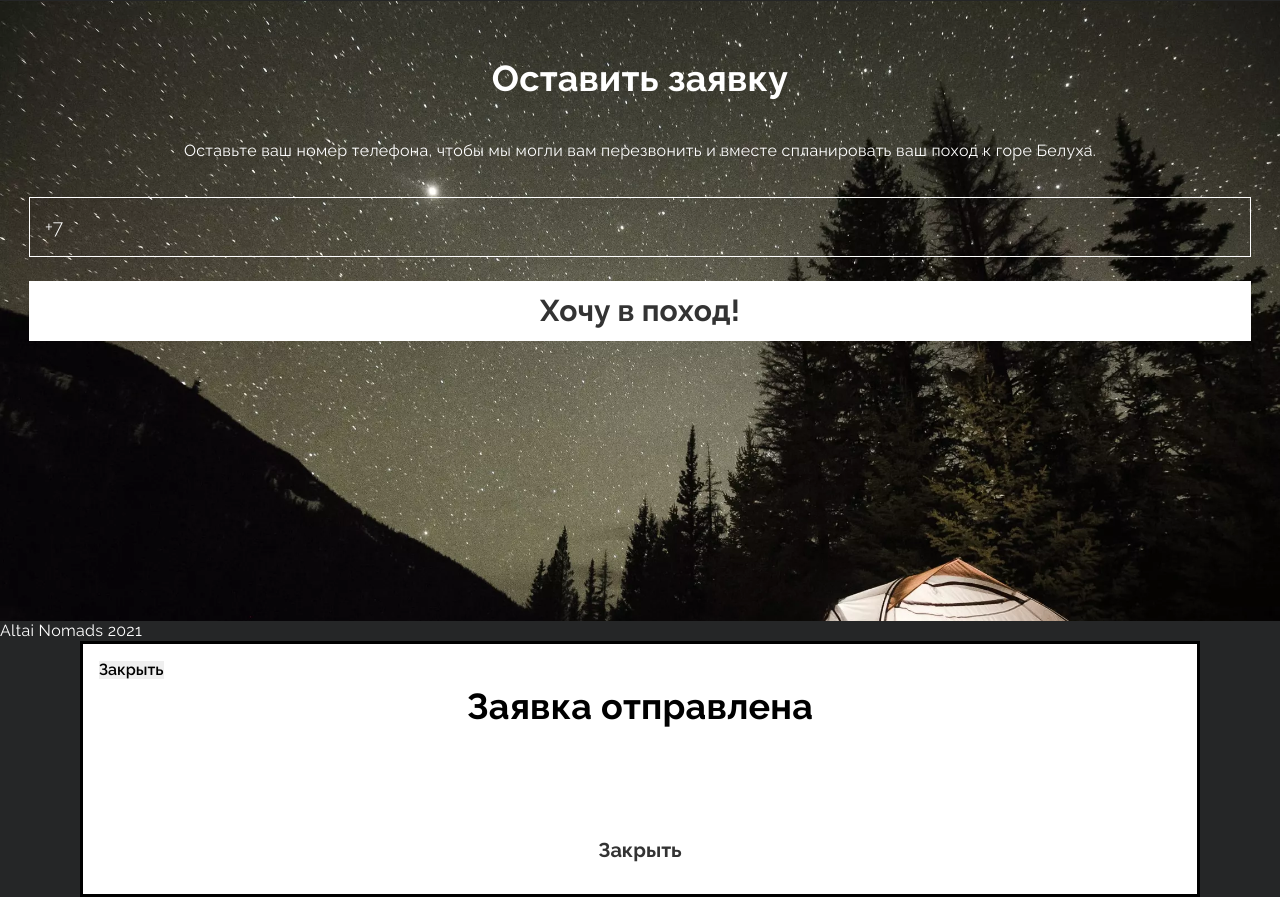
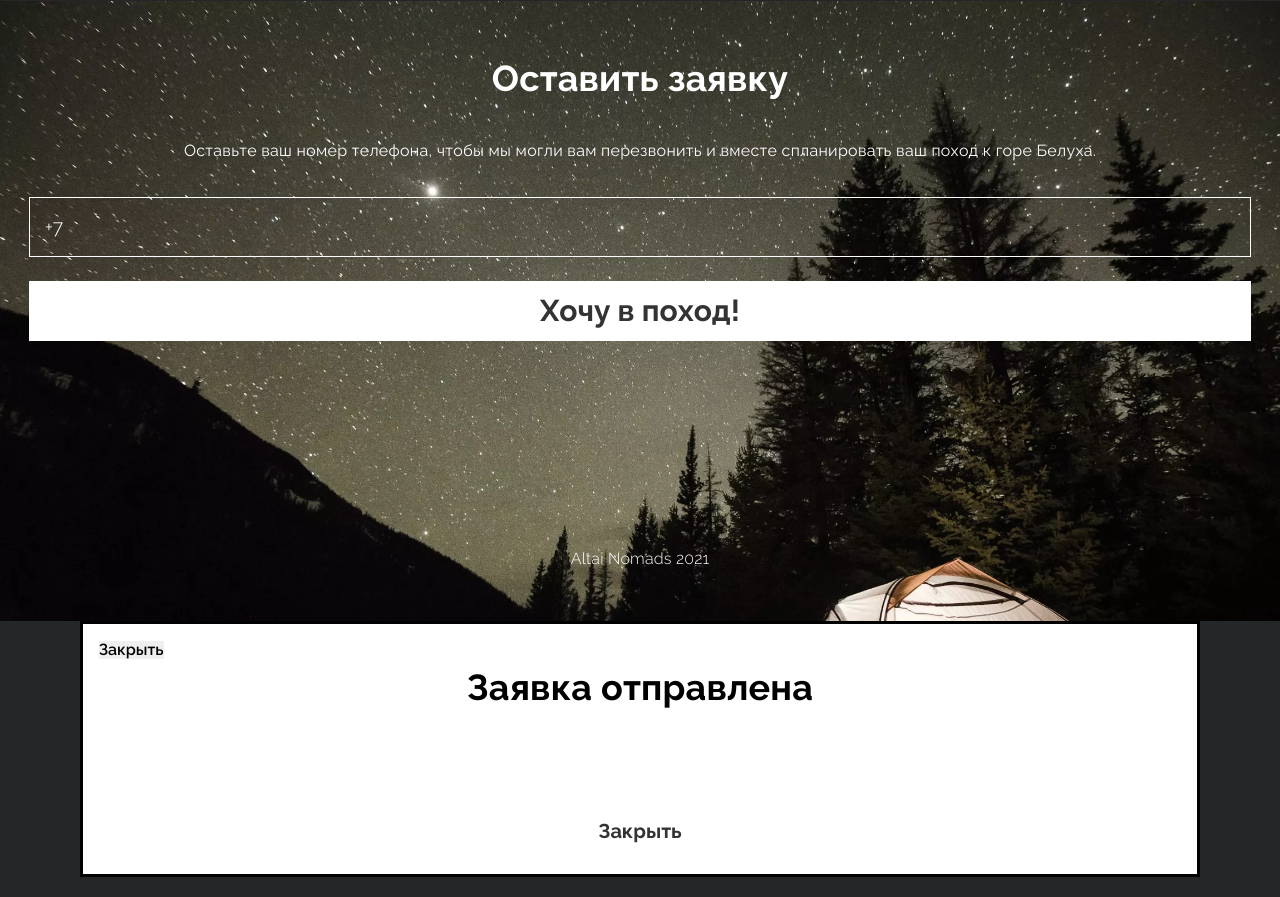
Before and after one commit to eimwe/altai, a website built with webpack: page src/index.html in a window 1280 px wide. Shown: the part 6622-7519 px from the top of the page. Built offline with nearby package versions, Linux system fonts and the light colour scheme.

Commit message:
Footer has been done
1. Footer markup has been updated in the 'index.html' file:
	1.1 Footer was given a new class name of '.copyright' extracted from a 'span.copyright' element,
	1.2 The 'span.copyright' element was deleted,
	1.3 Copyright text was wrapped into a newly created 'p.copyright__text' element.
2. Relative positioning rule was added to the body of the page in the '_base.scss' file;
3. A new file named '_footer.scss' was created under './src/styles/layout' path;
4. Footer related styles were added to the '_footer.scss' file;
5. The '_footer.scss' file was forwarded for a further use within the main stylesheet file 'style.scss'.

```diff
--- a/src/index.html
+++ b/src/index.html
@@ -487,10 +487,8 @@
       </div>
     </section>
   </main>
-  <footer>
-    <span class="copyright">
-      Altai Nomads 2021
-    </span>
+  <footer class="copyright">
+      <p class="copyright__text">Altai Nomads 2021</p>
   </footer>
   <dialog class="modal modal--confirm" open>
     <button class="btn btn--dismiss" type="button">Закрыть</button>
--- a/src/styles/base/_base.scss
+++ b/src/styles/base/_base.scss
@@ -12,6 +12,7 @@ html {
 }
 
 body {
+  position: relative;
   font-family: 'Raleway', sans-serif;
   font-size: var(--fs-body);
   font-weight: 400;
--- /dev/null
+++ b/src/styles/layout/_footer.scss
@@ -0,0 +1,14 @@
+.copyright {
+  position: absolute;
+  bottom: 0;
+  width: 100%;
+  padding-block: 2.875em;
+  text-align: center;
+
+  &__text {
+    margin: 0;
+    font-weight: 300;
+    line-height: 2;
+    letter-spacing: var(--tracking-h2);
+  }
+}
--- a/src/styles/layout/_index.scss
+++ b/src/styles/layout/_index.scss
@@ -1,2 +1,3 @@
 @forward './layout';
 @forward './header';
+@forward './footer';
```
